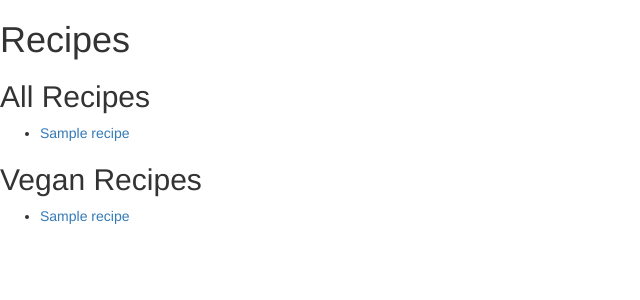
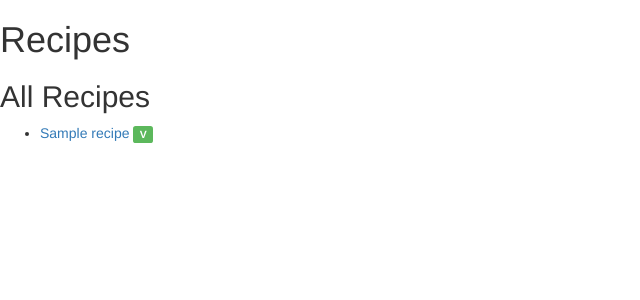
Before and after one commit to dscush/dancusher-django, a Django app: page /recipes/ in a window 1280 px wide. Shown: the top 300 px of the page, without its empty margins (0-640 px from the left). Run offline with Django 3.2, Linux system fonts and the light colour scheme; tables that the repository leaves empty hold one stand-in row (values such as "Sample post"); some libraries are stand-ins or nearby versions.

Commit message:
Add vegan label

```diff
--- a/recipes/templates/recipes/index.html
+++ b/recipes/templates/recipes/index.html
@@ -12,17 +12,7 @@
         <h2>All Recipes</h2>
         <ul>
         {% for recipe in recipe_list %}
-            <li><a href="/recipes/{{ recipe.id }}/">{{ recipe.name }}</a></li>
-        {% endfor %}
-        </ul>
-    </div>
-    <div>
-        <h2>Vegan Recipes</h2>
-        <ul>
-        {% for recipe in recipe_list %}
-            {% if recipe.is_vegan %}
-            <li><a href="/recipes/{{ recipe.id }}/">{{ recipe.name }}</a></li>
-            {% endif %}
+            <li><a href="/recipes/{{ recipe.id }}/">{{ recipe.name }}</a>{% if recipe.is_vegan %} <span class="label label-success">V</span>{% endif %}</li>
         {% endfor %}
         </ul>
     </div>
```
